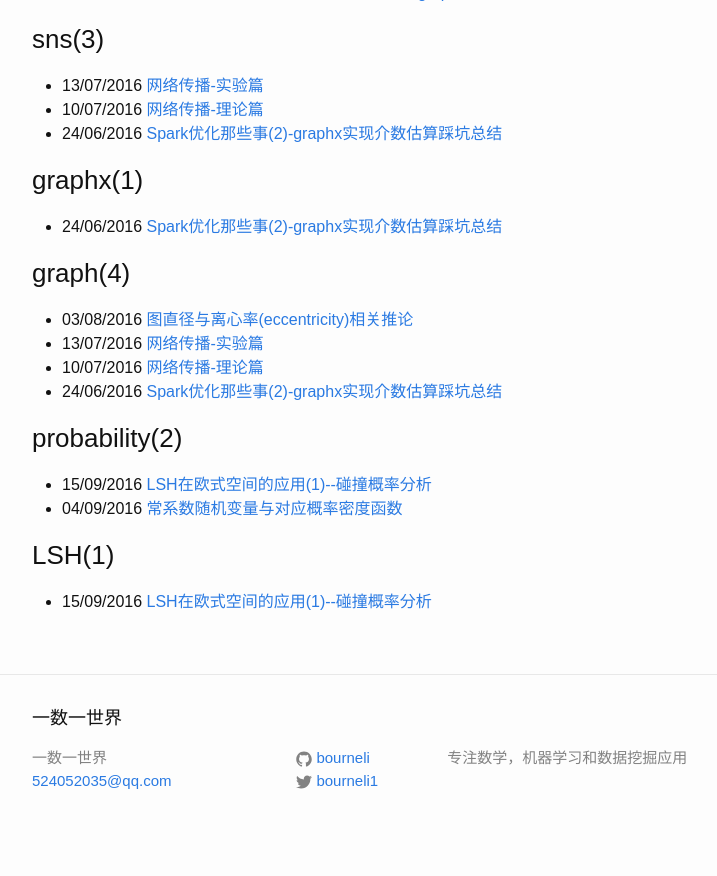
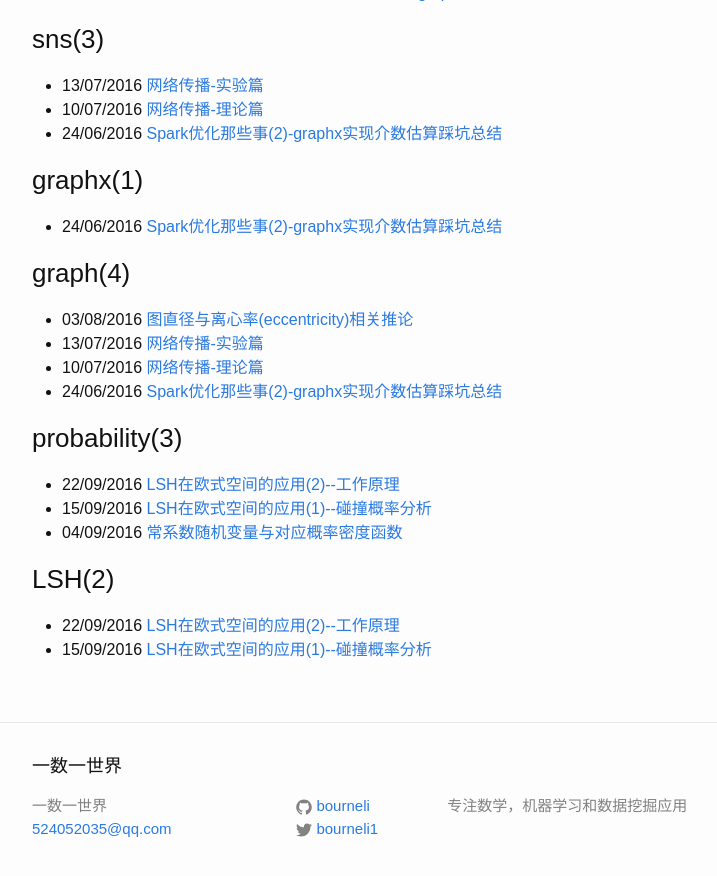
Before and after one commit to bourneli/bourneli.github.io, a Jekyll site: the page built from index-1-category.md, in a window 1280 px wide and 900 px high, scrolled down 2456 px. Shown: the top 876 px of the window, without its empty margins (238-955 px from the left). Built offline with Jekyll 4.4.1, drawn with Linux system fonts in a browser that asks for light colours; formulas are drawn with MathJax 3; comment, search, counter and statistics services are not loaded; before the commit the page ends 3308 px from its top, so only the background shows below that; part of the change alters nothing that is shown.

Commit message:
publish lsh 2

```diff
--- a/_drafts/lsh_eulidian_2.markdown
+++ b/_posts/2016-09-22-lsh_eulidian_2.markdown
@@ -42,7 +42,7 @@ $p_1,p_2与r_1,r_2$可以根据应用精度和数据范围，人工估算。通
 
 ## 强化LSH函数
 
-假设有一个$(r_1,r_2,p_1,p_2)-sensitive$函数族$F$，可以通过**逻辑和**的方法构造一个新的函数族$F'$。
+强化LSH函数，可以不改变LSH算法的情况下，通过增加运算量，提高精度。假设有一个$(r_1,r_2,p_1,p_2)-sensitive$函数族$F$，可以通过**逻辑和**的方法构造一个新的函数族$F'$。
 
 假设$f \in F'$并且$f_i \in F, i = 1,2,\cdots r$。令$f(x)=f(y)$为$f_i(x)=f_i(y),i = 1,2,\cdots,r$，此时$F'$是$(r_1, r_2, p_1^r, p_2^r) - sensitive$。如果$p_2$较小,$p_1$较大，可以通过此操作将其进一步的缩小，同时有不会将$p_1$变得太小。
 
@@ -63,7 +63,7 @@ L取范围内最小的整数，节省空间。上面不等式不保证永远成
 
 ### 创建hash表
 
-如果不实用增强hash函数，确实只需要一个hash表。但是，这样可能不够精确，一般实际上是创建$k \times L$个hash表，每一个表的hash函数均是使用标准正太分布随机生成投影向量和均匀分布生成随机偏移量。每k个hash表为一组，称为一个“桶”，公有L个桶。生成过程如下：
+如果不实用增强hash函数，确实只需要一个hash表。但是，这样可能不够精确，一般实际上是创建$k \times L$个hash表，每一个表的hash函数均是使用标准正太分布随机生成投影向量和均匀分布生成随机偏移量。每k个hash表为一组，称为一个“桶”，L个桶。生成过程如下：
 
 <div align='center'>
 	<img src='/img/lsh_create_table.png' />
@@ -73,15 +73,25 @@ L取范围内最小的整数，节省空间。上面不等式不保证永远成
 
 ### 对象聚集
 
-hash表创建完毕后，实际上是给每个对象一堆标记，实际上相识的对象并没有在一起。这里需要将这些相识的对象聚到一起。所以根据标记，生成唯一id，然后根据id，使用map reduce操作，将相识的对象汇聚到一起。生成id使用两段hash函数$h_1$和$h_2$,计算方法如下
+hash表创建完毕后，只是给每个对象一堆($k \times l$)标记，实际上相似的对象并没有在一起。需要将这些标记，每k个合并为一个id，然后按照id聚合。生成id使用两段hash函数$h_1$和$h_2$,计算方法如下
 
 $$
-	h_1 = \\
-	h_2 =
+	h_1 = a \bullet v \bmod p \bmod n \\
+	h_2 = b \bullet v \bmod p
 $$
 
-避免一段hash函数产生冲突。
+其中$a,b \in R^k$,且$a_i,b_i是随机整数$。$p$是一个很大的质素，通常$p=2^{32}-5$；n是源数据条数。如果只使用1个hash函数，n较大时，冲撞的概率是不可以忽略；使用两个hash函数，冲撞的概率基本可以忽略不计。整个过程示意图如下：
 
 <div align='center'>
 	<img src='/img/lsh_query.png' />
 </div>
+
+合并后，同一个key下的所有对象就是比较近的对下。然后根据事先设定的相似度阀值，得到阀值以内的相似对象。
+
+## 参考文献
+
+* [LSH在欧式空间的应用(1)--碰撞概率分析](/probability/lsh/2016/09/15/lsh_eulidian_1.html)
+* [Mining of Massive Datasets,第二版， 3.6.3节](http://www.mmds.org/)
+* $E^2$LSH 0.1 User Manual, Alexandr Andoni, Piotr Indyk, June 21, 2005, Section 3.5.2
+* (2004)Locality-Sensitive Hashing Scheme Based on p-Stable.pdf
+* (2008)Locality-Sensitive Hashing for Finding Nearest Neighbors
```
